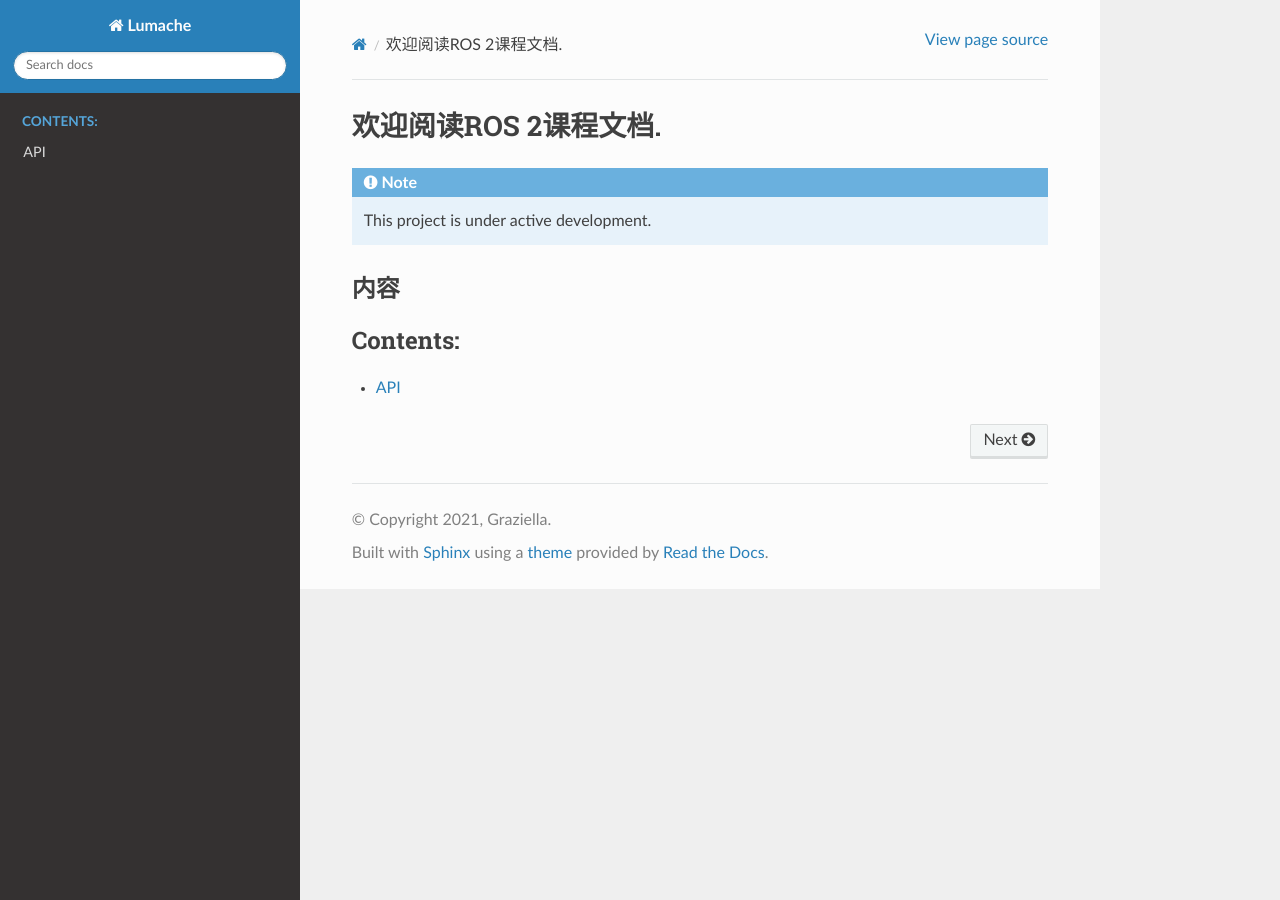
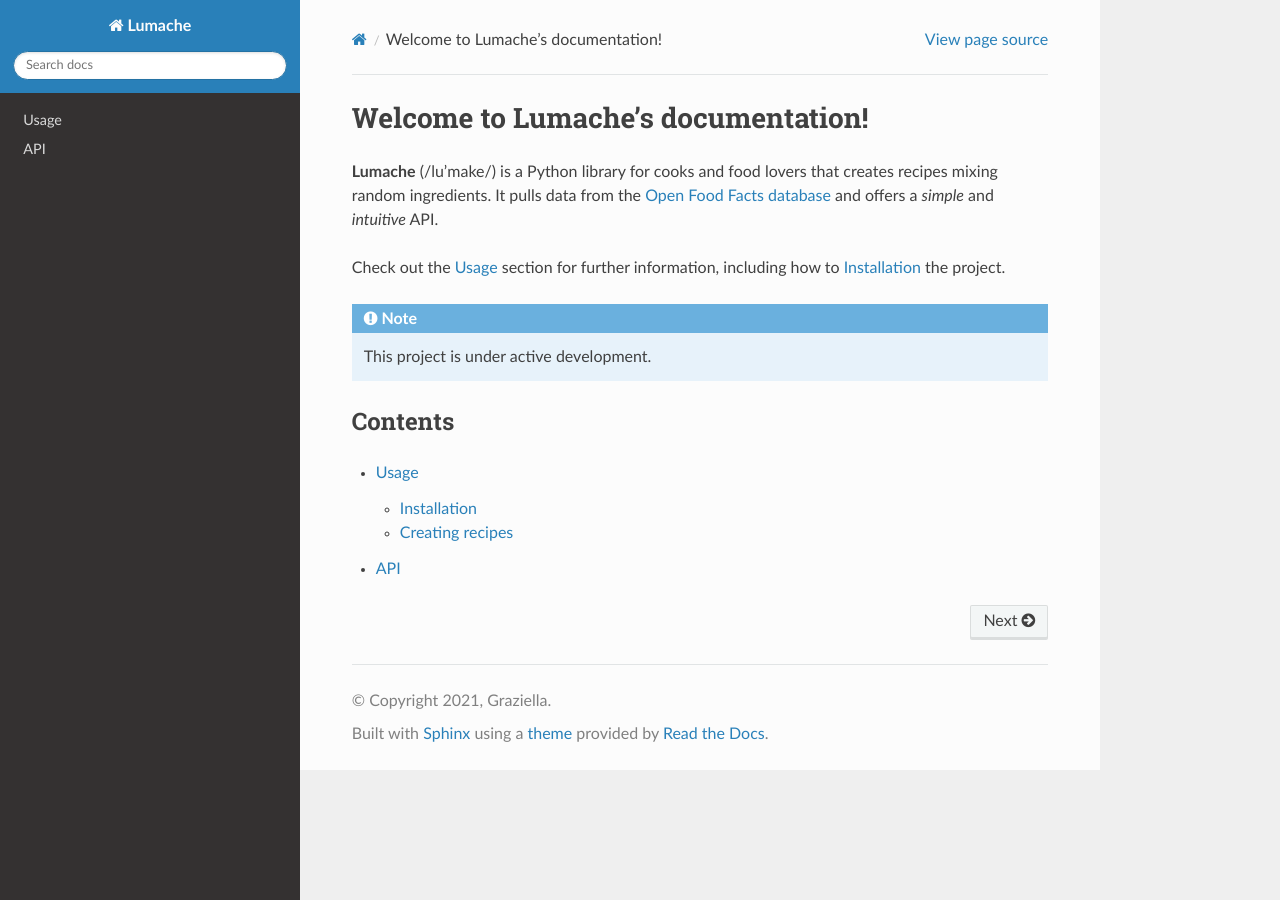
Before and after one commit to gaojiao/ros2-course, a Sphinx documentation site: the page built from docs/source/index.rst, in a window 1280 px wide. Built offline with Sphinx 7.4.7 and the Read the Docs theme 3.1.0, drawn with Linux system fonts in a browser that asks for light colours.

Commit message:
添加md文档4

```diff
--- a/docs/source/index.rst
+++ b/docs/source/index.rst
@@ -1,15 +1,22 @@
-欢迎阅读ROS 2课程文档.
+Welcome to Lumache's documentation!
 ===================================
+
+**Lumache** (/lu'make/) is a Python library for cooks and food lovers
+that creates recipes mixing random ingredients.
+It pulls data from the `Open Food Facts database <https://world.openfoodfacts.org/>`_
+and offers a *simple* and *intuitive* API.
+
+Check out the :doc:`usage` section for further information, including
+how to :ref:`installation` the project.
 
 .. note::
 
    This project is under active development.
 
-内容
+Contents
 --------
 
 .. toctree::
-   :maxdepth: 2
-   :caption: Contents:
 
+   usage
    api
```
